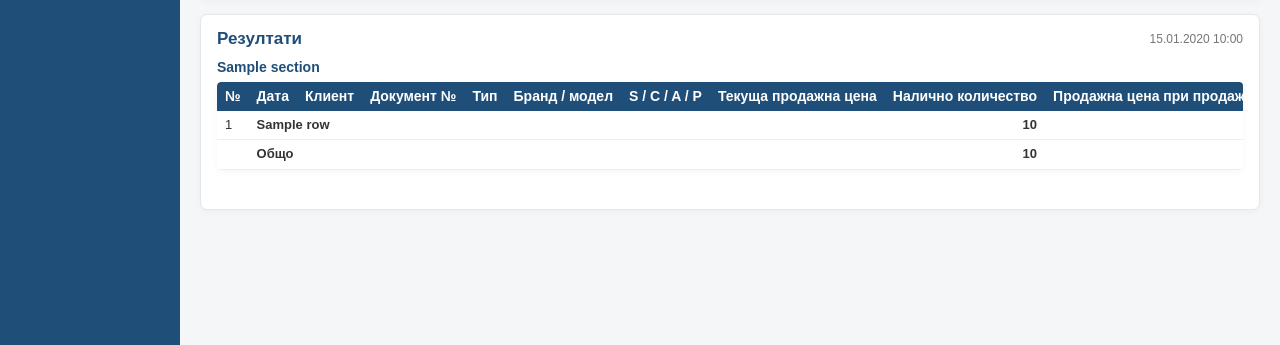
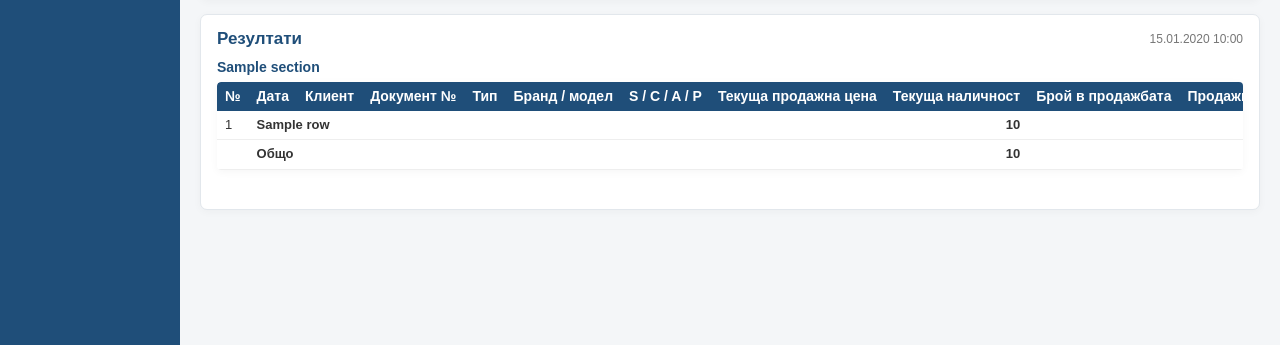
Before and after one commit to kirilkitanov/optics_app, a Spring app: page /reports/reports in a window 1280 px wide. Shown: the part 455-800 px from the top of the page. Run offline with Thymeleaf, Linux system fonts and the light colour scheme; the template is opened without the code that fills it: most values are stand-ins (such as "Sample title", 1, 10 or a date in 2020); data that the repository does not hold is empty.

Commit message:
Show sold quantity separately from current stock

```diff
--- a/src/main/resources/templates/reports/reports.html
+++ b/src/main/resources/templates/reports/reports.html
@@ -237,7 +237,8 @@
                                 <th>S / C / A / P</th>
                                 <th>Текуща продажна цена</th>
                                 <th th:if="${canViewPurchaseValues}">Текуща доставна цена</th>
-                                <th>Налично количество</th>
+                                <th>Текуща наличност</th>
+                                <th>Брой в продажбата</th>
                                 <th>Продажна цена при продажба</th>
                                 <th th:if="${canViewPurchaseValues}">Доставна цена при продажба</th>
                                 <th th:if="${canViewPurchaseValues}">Печалба</th>
@@ -266,6 +267,7 @@
                                     <td class="report-number" th:if="${canViewPurchaseValues}"
                                         th:text="${row.currentPurchasePrice != null ? #numbers.formatDecimal(row.currentPurchasePrice, 1, 2, 'POINT') : '—'}"></td>
                                     <td class="report-number" th:text="${row.currentQuantity != null ? row.currentQuantity : '—'}"></td>
+                                    <td class="report-number" th:text="${row.quantity != null ? row.quantity : '—'}"></td>
                                     <td class="report-number"
                                         th:text="${row.salePriceAtSale != null ? #numbers.formatDecimal(row.salePriceAtSale, 1, 2, 'POINT') : '—'}"></td>
                                     <td class="report-number" th:if="${canViewPurchaseValues}"
```
